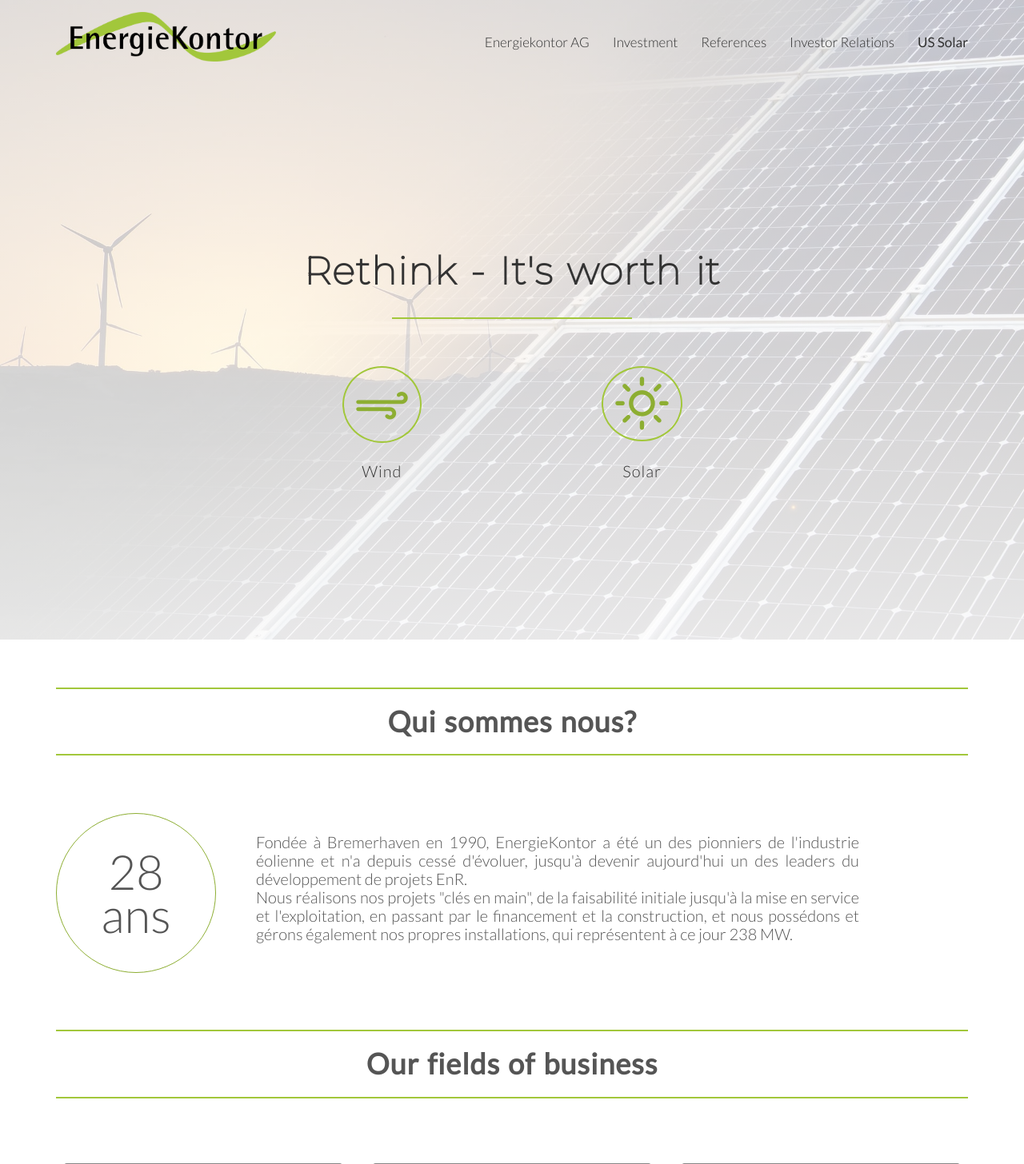
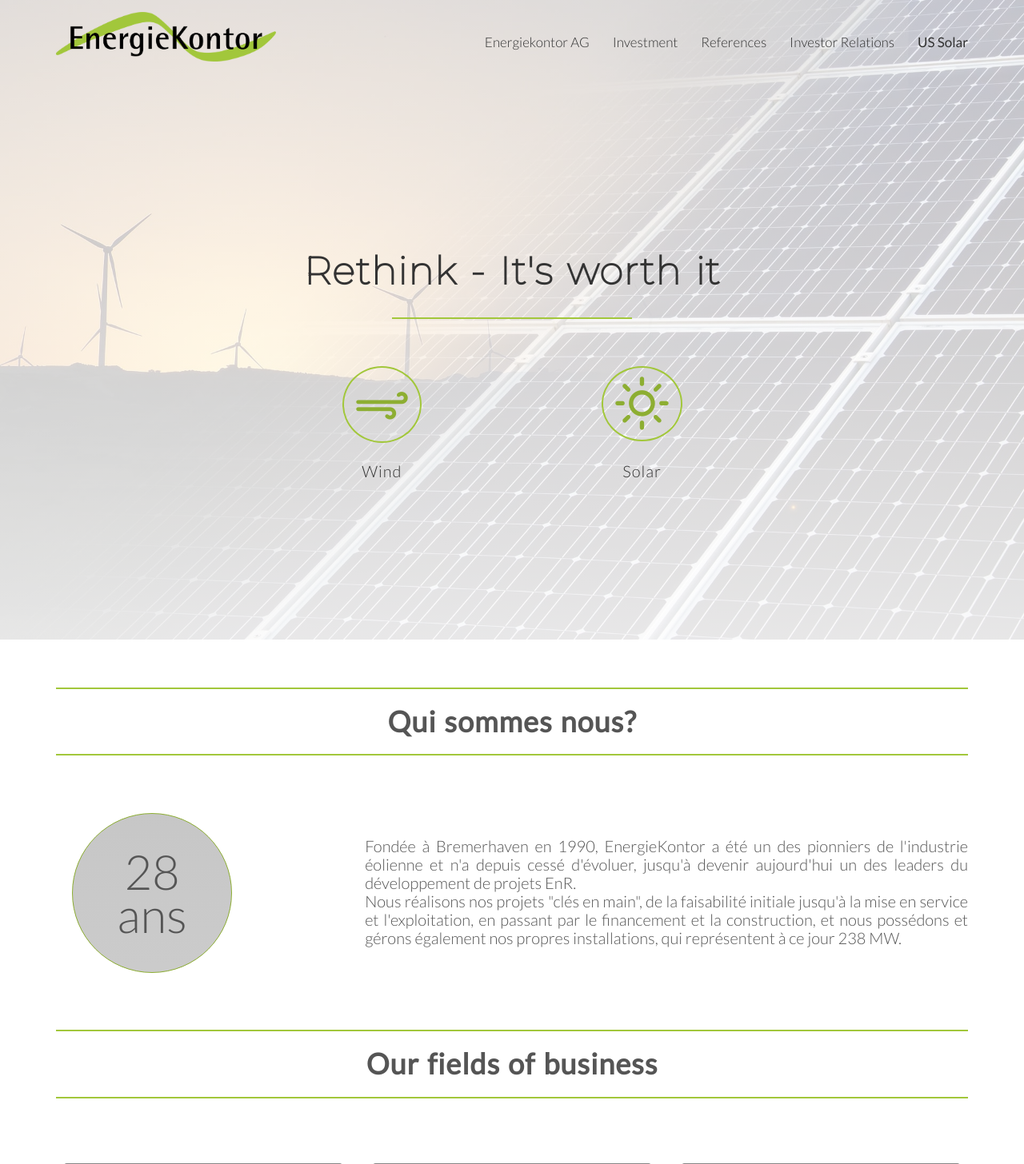
Before and after one commit to helenabanton/EK_fr, a PHP site: page /index.html in a window 1280 px wide. Shown: the top 1456 px of the page at 80% size. Run offline with PHP 8.4, Linux system fonts and the light colour scheme; style sheets or scripts are compiled from the project's sources; some libraries are stand-ins or nearby versions; grey boxes are pictures that could not be loaded.

Commit message:
Stylisation text et bulle

```diff
--- a/resources/css/style.css
+++ b/resources/css/style.css
@@ -448,18 +448,36 @@
 
 .bulle p{
     font-size: 300%;
+    color: #555555;
     line-height: 90%;
     padding-top: 23%;
     text-align: center;
 }
 
-.text-entreprise{
-    margin-left: 50px;
+.text-entreprise p{
+    text-align: justify;
+    padding-top: 30px;
 }
 
-.text-entreprise p{
-    text-align: justify;
-    padding-top: 25px
+.age-entreprise .text-entreprise{
+    float: right;
+}
+
+.age-entreprise .bulle{
+    background-image: linear-gradient(rgba(227, 227, 227, 0.59),rgba(206, 206, 206, 0.94)),url(img/wood.jpg);
+    background-size: 150%;
+    margin-left: 20px;
+}
+
+.taille-entreprise{
+    float: left;
+}
+
+.taille-entreprise .bulle{
+    background-image: linear-gradient(rgba(227, 227, 227, 0.17),rgba(227, 227, 227, 0.83)),url(img/map-pins.jpg);
+    background-size: 150%;
+    float: right;
+    margin-right: 20px;
 }
 
 /*-------------------------------------------*/
```
